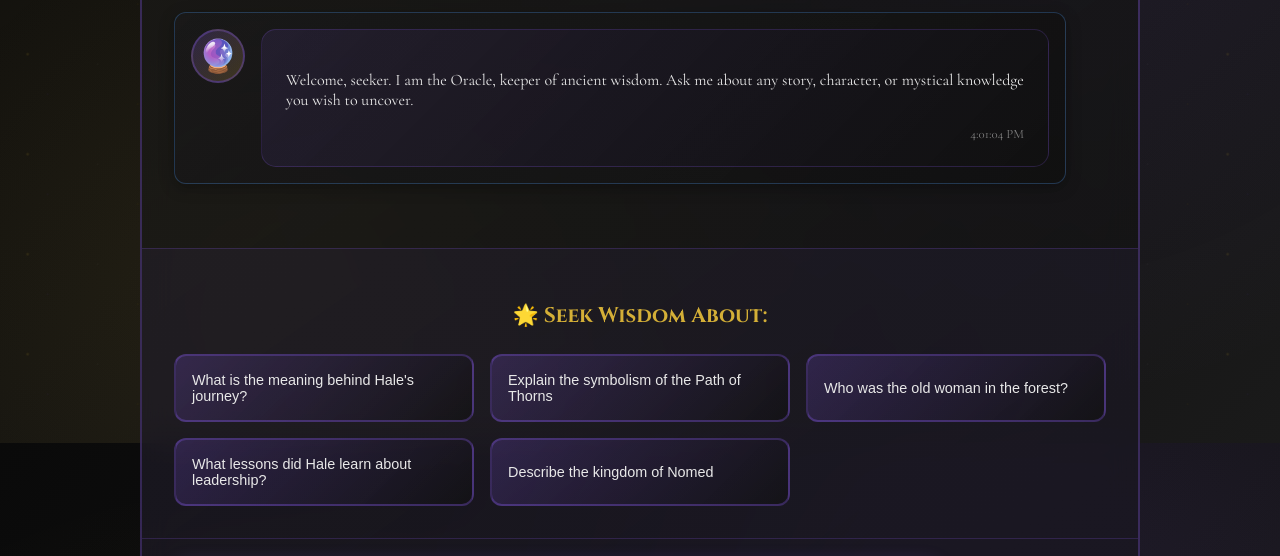
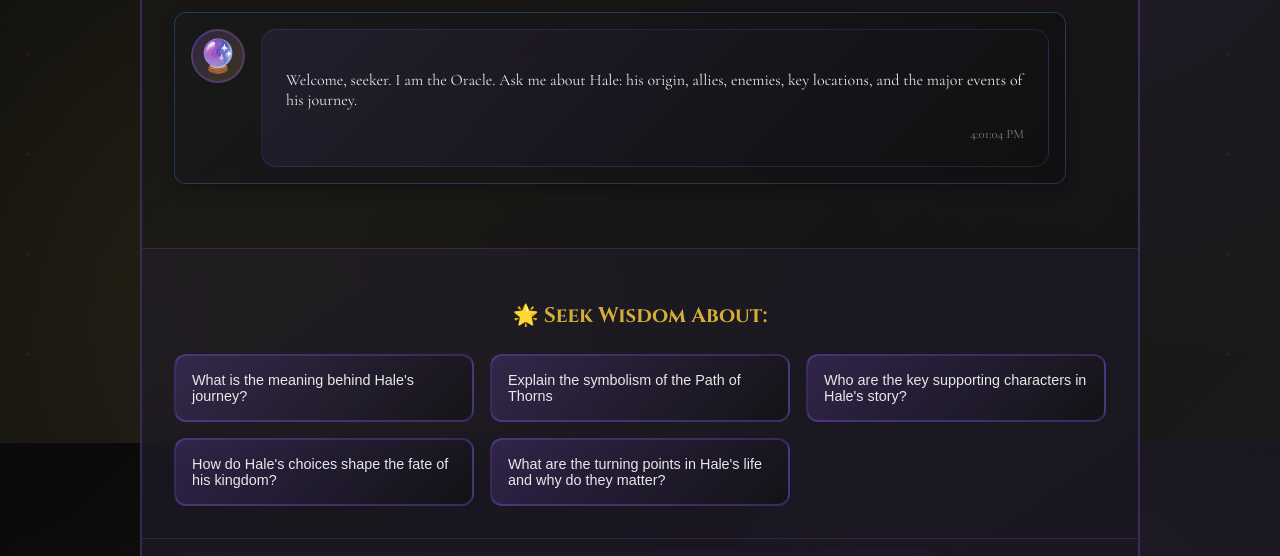
Before and after one commit to petya0111/ai-agent-story-book, a Next.js app in the folder frontend/: page /oracle in a window 1280 px wide. Shown: the part 357-913 px from the top of the page. Built offline with nearby package versions, Linux system fonts and the light colour scheme; no server answers.

Commit message:
content: tailor suggested questions and prompts to Hale chronicle

```diff
--- a/frontend/src/app/oracle/page.tsx
+++ b/frontend/src/app/oracle/page.tsx
@@ -73,16 +73,18 @@ The tapestry of fate has brought this hero to my realm. What visions do you seek
         const saved = JSON.parse(raw);
         setMessages(saved);
       } else {
-        // Create default welcome message
+        // Create default welcome message tailored to Hale
         const welcomeText = bookTitle
-          ? `Welcome, seeker. I am the Oracle, keeper of ancient wisdom. I sense you wish to explore the mysteries of "${decodeURIComponent(bookTitle)}". What knowledge do you seek?`
-          : "Welcome, seeker. I am the Oracle, keeper of ancient wisdom. Ask me about any story, character, or mystical knowledge you wish to uncover.";
+          ? `Welcome, seeker. I am the Oracle. You are exploring the chronicle: "${decodeURIComponent(
+              bookTitle
+            )}" — ask me about Hale, the characters, locations, or themes from this book.`
+          : "Welcome, seeker. I am the Oracle. Ask me about Hale: his origin, allies, enemies, key locations, and the major events of his journey.";
 
         const welcomeMsg: Message = {
-          id: 'welcome',
-          role: 'assistant',
+          id: "welcome",
+          role: "assistant",
           text: welcomeText,
-          ts: Date.now()
+          ts: Date.now(),
         };
         setMessages([welcomeMsg]);
       }
@@ -219,33 +221,34 @@ The tapestry of fate has brought this hero to my realm. What visions do you seek
 
   // Dynamic suggested questions based on context
   const getSuggestedQuestions = () => {
+    // Suggested questions focused on the Hale chronicle
     if (heroContext) {
       try {
         const hero = JSON.parse(decodeURIComponent(heroContext));
         return [
           `What challenges will ${hero.heroName} face as a ${hero.heroRole}?`,
-          `How do ${hero.heroName}'s traits influence their destiny?`,
-          `What is the deeper meaning of ${hero.taleTitle}?`,
-          `What lessons can ${hero.heroName} teach us?`,
-          `How does ${hero.heroName}'s story connect to the greater tapestry of fate?`
+          `How do ${hero.heroName}'s traits influence their destiny in the Hale chronicle?`,
+          `What is the deeper meaning of ${hero.taleTitle} in relation to Hale's journey?`,
+          `What lessons can ${hero.heroName} teach readers of Hale's story?`,
+          `How does ${hero.heroName}'s arc intersect with Hale and the major events in the book?`,
         ];
       } catch (e) {
         // Fallback if hero context parsing fails
         return [
           "What is the meaning behind Hale's journey?",
-          "Explain the symbolism of the Path of Thorns",
-          "Who was the old woman in the forest?",
-          "What lessons did Hale learn about leadership?",
-          "Describe the kingdom of Nomed"
+          "Explain the symbolism of the Path of Thorns in the chronicle",
+          "Who are Hale's closest allies and greatest enemies?",
+          "What lessons did Hale learn about leadership and sacrifice?",
+          "Describe the major locations (kingdoms, forests, ruins) Hale visits",
         ];
       }
     } else {
       return [
         "What is the meaning behind Hale's journey?",
         "Explain the symbolism of the Path of Thorns",
-        "Who was the old woman in the forest?",
-        "What lessons did Hale learn about leadership?",
-        "Describe the kingdom of Nomed"
+        "Who are the key supporting characters in Hale's story?",
+        "How do Hale's choices shape the fate of his kingdom?",
+        "What are the turning points in Hale's life and why do they matter?",
       ];
     }
   };
--- a/frontend/src/app/page.tsx
+++ b/frontend/src/app/page.tsx
@@ -238,7 +238,11 @@ export default function HomePage() {
               value={input}
               onChange={(e) => setInput(e.target.value)}
               onKeyDown={handleKeyDown}
-              placeholder={loading ? "The Oracle contemplates..." : "Seek wisdom from the ancient scrolls... (Enter to send, Shift+Enter for new line)"}
+              placeholder={
+                loading
+                  ? "The Oracle contemplates..."
+                  : "Ask about Hale's story, characters, places, or events... (Enter to send, Shift+Enter for new line)"
+              }
               rows={3}
               disabled={loading}
               className="composer-textarea"
```
